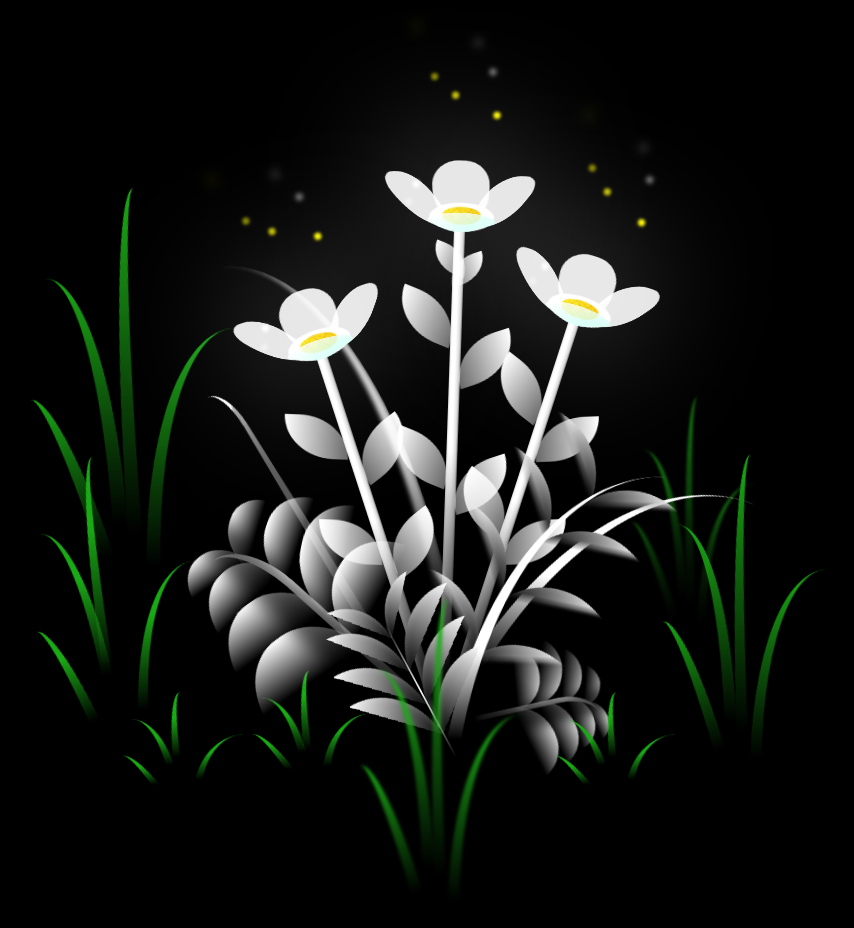
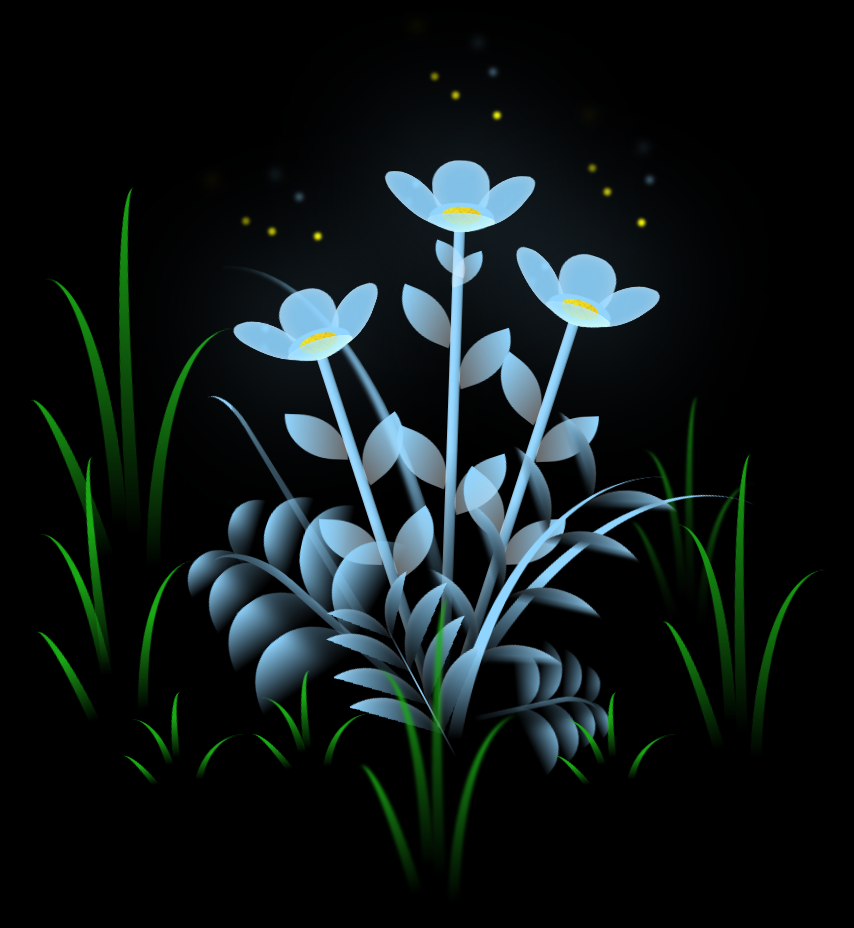
Before and after one commit to NE1NN/us, a React (Vite) app: page /flowers in a window 1280 px wide. Shown: the top 928 px of the page, without its empty margins (203-1057 px from the left). Built offline with nearby package versions, Linux system fonts and the light colour scheme.

Commit message:
change color

```diff
--- a/src/pages/Flowers/flowers.css
+++ b/src/pages/Flowers/flowers.css
@@ -9,10 +9,10 @@
   margin-top: 50px;
   top: 0;
   left: 0;
-  color: white;
+  color: blue;
   font-family: 'Courier New', Courier, monospace;
   font-size: 70px;
-  text-shadow: 0px 0px 20px white;
+  text-shadow: 0px 0px 20px blue;
 }
 
 body {
@@ -160,7 +160,7 @@ body {
   transform: translate(-50%, -100%);
   width: 8vmin;
   height: 8vmin;
-  background-color: #fff;
+  background-color: #90D5FF;
   filter: blur(10vmin);
 }
 
@@ -172,7 +172,7 @@ body {
   height: 11vmin;
   border-radius: 51% 49% 47% 53%/44% 45% 55% 69%;
   background-color: #a7ffee;
-  background-image: linear-gradient(to top, #fff, #fff);
+  background-image: linear-gradient(to top, #90D5FF, #90D5FF);
   transform-origin: bottom center;
   opacity: 0.9;
   box-shadow: inset 0 0 2vmin rgba(255, 255, 255, 0.5);
@@ -196,7 +196,7 @@ body {
   transform-origin: bottom left;
   border-radius: 4vmin 10vmin 4vmin 4vmin;
   transform: translate(0%, 18%) rotateX(70deg) rotate(-43deg);
-  background-image: linear-gradient(to top, rgba(255, 2555, 255, 0.4), #fff);
+  background-image: linear-gradient(to top, rgba(255, 2555, 255, 0.4), #90D5FF);
   z-index: 1;
   opacity: 0.8;
   -webkit-transform: translate(0%, 18%) rotateX(70deg) rotate(-43deg);
@@ -212,7 +212,7 @@ body {
   width: 9vmin;
   height: 4vmin;
   border-radius: 50%;
-  background-color: #fff;
+  background-color: #90D5FF;
 }
 
 .flower__white-circle::after {
@@ -230,7 +230,7 @@ body {
 .flower__line {
   height: 55vmin;
   width: 1.5vmin;
-  background-image: linear-gradient(to left, rgba(0, 0, 0, 0.2), transparent, rgba(255, 255, 255, 0.2)), linear-gradient(to top, transparent 10%, #fff, #fff);
+  background-image: linear-gradient(to left, rgba(0, 0, 0, 0.2), transparent, rgba(255, 255, 255, 0.2)), linear-gradient(to top, transparent 10%, #90D5FF, #90D5FF);
   box-shadow: inset 0 0 2px rgba(0, 0, 0, 0.5);
   animation: grow-flower-tree 4s backwards;
 }
@@ -245,7 +245,7 @@ body {
   height: var(--h);
   border-top-right-radius: var(--h);
   border-bottom-left-radius: var(--h);
-  background-image: linear-gradient(to top, rgba(255, 255, 255, 0.4), #fff);
+  background-image: linear-gradient(to top, rgba(255, 255, 255, 0.4), #90D5FF);
 }
 
 .flower__line__leaf--1 {
@@ -298,7 +298,7 @@ body {
 }
 
 .flower__light:nth-child(odd) {
-  background-color: #fff;
+  background-color: #90D5FF;
 }
 
 .flower__light--1 {
@@ -342,7 +342,7 @@ body {
 }
 
 .flower__grass {
-  --c: #fff;
+  --c: #90D5FF;
   --line-w: 1.5vmin;
   position: absolute;
   bottom: 12vmin;
@@ -529,7 +529,7 @@ body {
 .flower__g-long {
   --w: 2vmin;
   --h: 6vmin;
-  --c: #fff;
+  --c: #90D5FF;
   position: absolute;
   bottom: 10vmin;
   left: -3vmin;
@@ -584,9 +584,9 @@ body {
   width: 30vmin;
   height: 50vmin;
   border-top-left-radius: 100%;
-  border-left: 2vmin solid #fff;
+  border-left: 2vmin solid #90D5FF;
   background-image: linear-gradient(to bottom, transparent, var(--dark-color) 60%);
-  mask-image: linear-gradient(to top, transparent 30%, #fff 60%);
+  mask-image: linear-gradient(to top, transparent 30%, #90D5FF 60%);
 }
 
 .flower__g-right--1 {
@@ -654,7 +654,7 @@ body {
 .flower__g-front__line {
   width: 0.3vmin;
   height: 20vmin;
-  background-image: linear-gradient(to top, transparent, #fff, transparent 100%);
+  background-image: linear-gradient(to top, transparent, #90D5FF, transparent 100%);
   position: relative;
 }
 
@@ -756,9 +756,9 @@ body {
   height: 10vmin;
   border-radius: 100% 0% 0% 100%/100% 100% 0% 0%;
   box-shadow: inset 0 2px 1vmin hsla(0, 0%, 100%, 0.2);
-  background-image: linear-gradient(to bottom left, transparent, var(--dark-color)), linear-gradient(to bottom right, #fff 50%, transparent 50%, transparent);
-  -webkit-mask-image: linear-gradient(to bottom right, #fff 50%, transparent 50%, transparent);
-  mask-image: linear-gradient(to bottom right, #fff 50%, transparent 50%, transparent);
+  background-image: linear-gradient(to bottom left, transparent, var(--dark-color)), linear-gradient(to bottom right, #90D5FF 50%, transparent 50%, transparent);
+  -webkit-mask-image: linear-gradient(to bottom right, #90D5FF 50%, transparent 50%, transparent);
+  mask-image: linear-gradient(to bottom right, #90D5FF 50%, transparent 50%, transparent);
 }
 
 .flower__g-fr {
@@ -790,8 +790,8 @@ body {
   width: 30vmin;
   height: 50vmin;
   border-top-left-radius: 100%;
-  border-left: 2vmin solid #fff;
-  mask-image: linear-gradient(to top, transparent 25%, #fff 50%);
+  border-left: 2vmin solid #90D5FF;
+  mask-image: linear-gradient(to top, transparent 25%, #90D5FF 50%);
   position: relative;
   z-index: 1;
 }
@@ -804,8 +804,8 @@ body {
   height: 10vmin;
   border-radius: 100% 0% 0% 100%/100% 100% 0% 0%;
   box-shadow: inset 0 2px 1vmin hsla(0, 0%, 100%, 0.2);
-  background-image: linear-gradient(to bottom left, transparent, var(--dark-color) 98%), linear-gradient(to bottom right, #fff 45%, transparent 50%, transparent);
-  mask-image: linear-gradient(135deg, #fff 40%, transparent 50%, transparent);
+  background-image: linear-gradient(to bottom left, transparent, var(--dark-color) 98%), linear-gradient(to bottom right, #90D5FF 45%, transparent 50%, transparent);
+  mask-image: linear-gradient(135deg, #90D5FF 40%, transparent 50%, transparent);
 }
 
 .flower__g-fr__leaf--1 {
@@ -911,7 +911,7 @@ body {
 }
 
 .long-g--1 .leaf {
-  mask-image: linear-gradient(to top, transparent 40%, #fff 80%) !important;
+  mask-image: linear-gradient(to top, transparent 40%, #90D5FF 80%) !important;
 }
 
 .long-g--1 .leaf--1 {
@@ -931,7 +931,7 @@ body {
 
 .long-g--2 .leaf,
 .long-g--3 .leaf {
-  mask-image: linear-gradient(to top, transparent 50%, #fff 80%) !important;
+  mask-image: linear-gradient(to top, transparent 50%, #90D5FF 80%) !important;
 }
 
 .long-g--2 .leaf--1,
@@ -946,7 +946,7 @@ body {
 }
 
 .long-g--3 .leaf {
-  mask-image: linear-gradient(to top, transparent 40%, #fff 80%) !important;
+  mask-image: linear-gradient(to top, transparent 40%, #90D5FF 80%) !important;
 }
 
 .long-g--4 {
@@ -957,7 +957,7 @@ body {
 }
 
 .long-g--4 .leaf {
-  mask-image: linear-gradient(to top, transparent 50%, #fff 80%) !important;
+  mask-image: linear-gradient(to top, transparent 50%, #90D5FF 80%) !important;
 }
 
 .long-g--5 {
```
